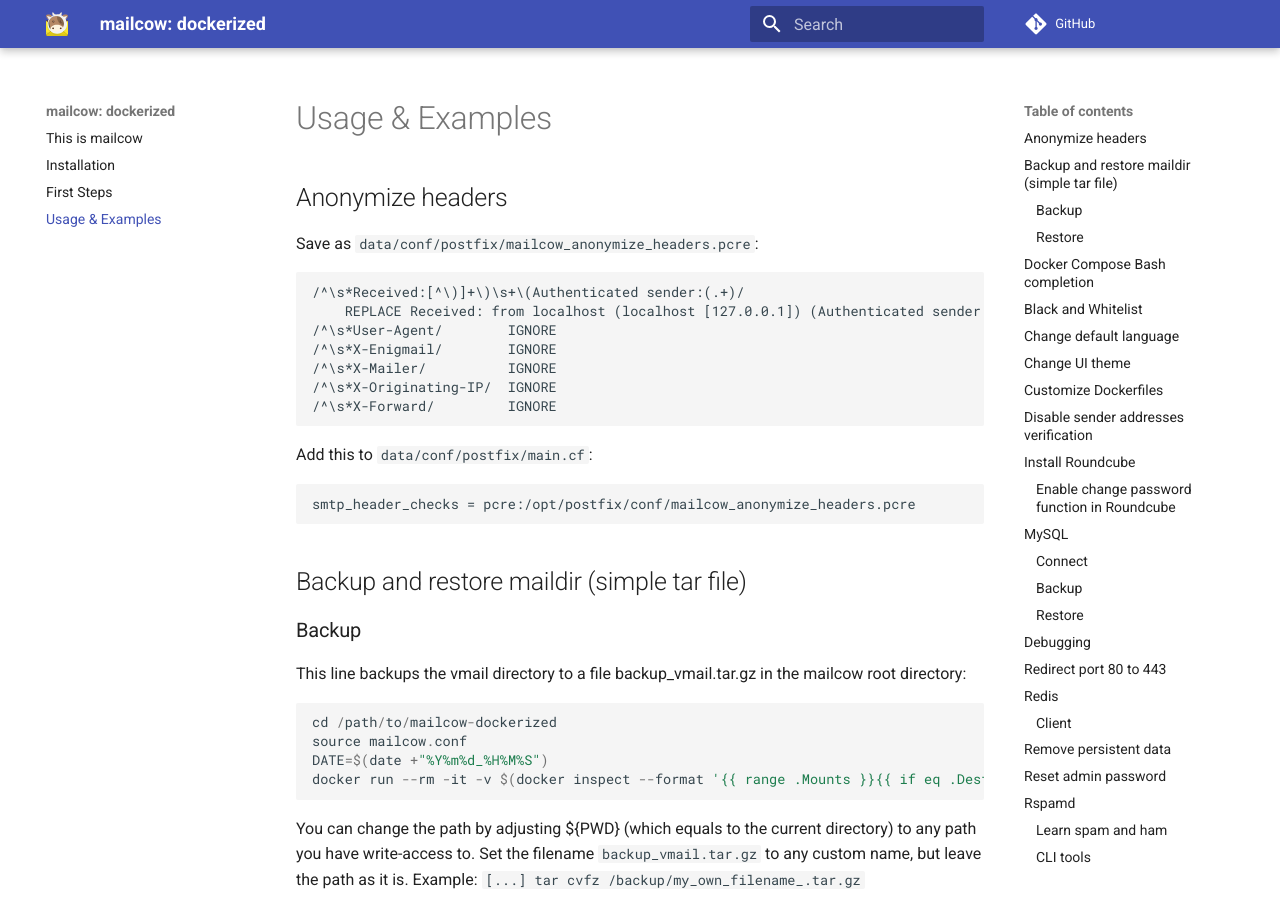
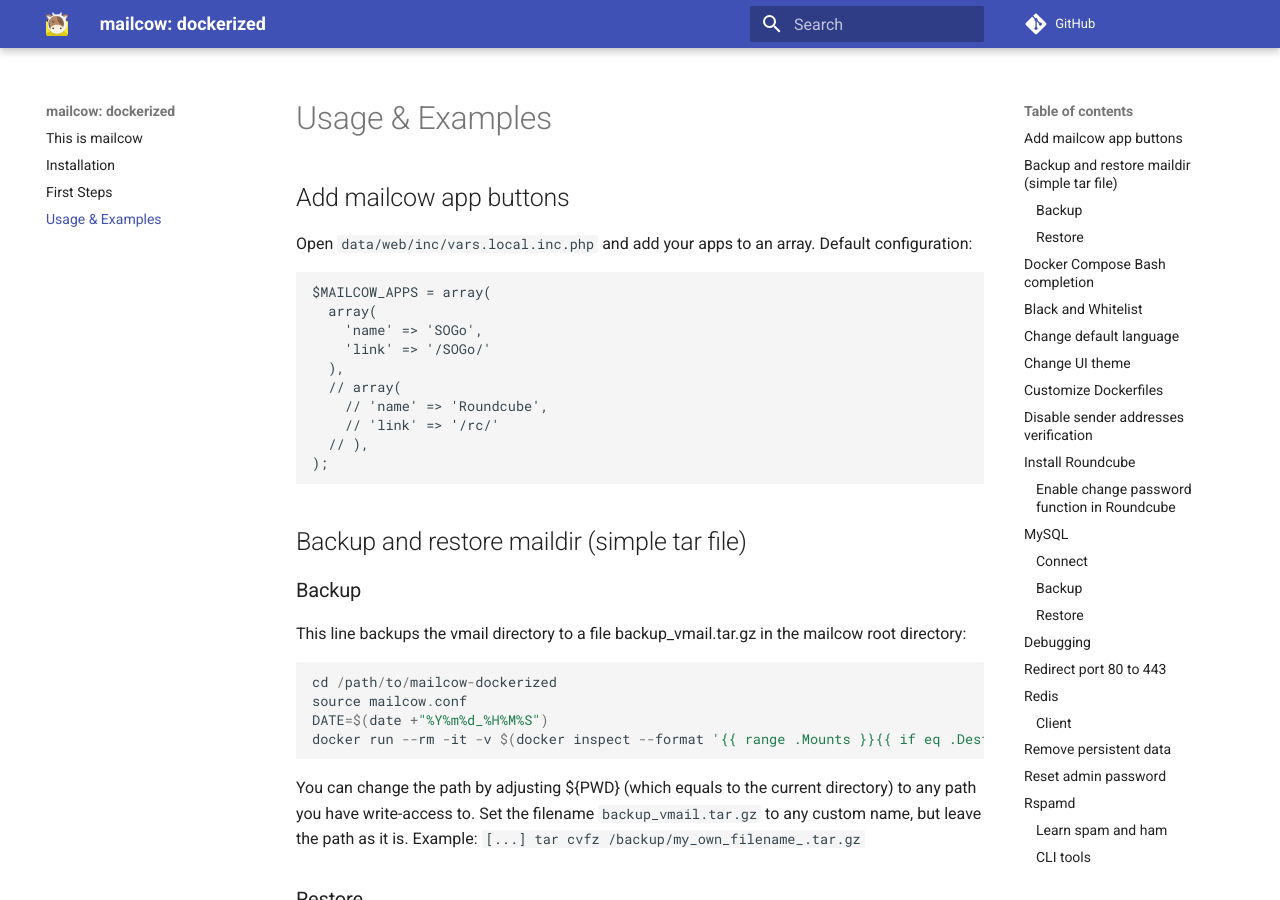
Before and after one commit to Imtiajrex/mailcow-dockerized, an MkDocs documentation site: the page built from docs/u_and_e.md, in a window 1280 px wide and 900 px high. Built offline with MkDocs 1.6.1 and Material for MkDocs 9.7.7, drawn with Linux system fonts in a browser that asks for light colours; comment, search, counter and statistics services are not loaded; old or Windows-style settings are respelled for this version of MkDocs.

Commit message:
Add and remove mailcow apps to login screen, fixes #120

````diff
--- a/docs/u_and_e.md
+++ b/docs/u_and_e.md
@@ -1,20 +1,19 @@
-## Anonymize headers
+## Add mailcow app buttons
 
-Save as `data/conf/postfix/mailcow_anonymize_headers.pcre`:
+Open `data/web/inc/vars.local.inc.php` and add your apps to an array. Default configuration:
+
 
 ```
-/^\s*Received:[^\)]+\)\s+\(Authenticated sender:(.+)/
-	REPLACE Received: from localhost (localhost [127.0.0.1]) (Authenticated sender:$1
-/^\s*User-Agent/        IGNORE
-/^\s*X-Enigmail/        IGNORE
-/^\s*X-Mailer/          IGNORE
-/^\s*X-Originating-IP/  IGNORE
-/^\s*X-Forward/         IGNORE
-```
-
-Add this to `data/conf/postfix/main.cf`:
-```
-smtp_header_checks = pcre:/opt/postfix/conf/mailcow_anonymize_headers.pcre
+$MAILCOW_APPS = array(
+  array(
+    'name' => 'SOGo',
+    'link' => '/SOGo/'
+  ),
+  // array(
+    // 'name' => 'Roundcube',
+    // 'link' => '/rc/'
+  // ),
+);
 ```
 
 ## Backup and restore maildir (simple tar file)
````
Also changed, not shown: 2 other files.
